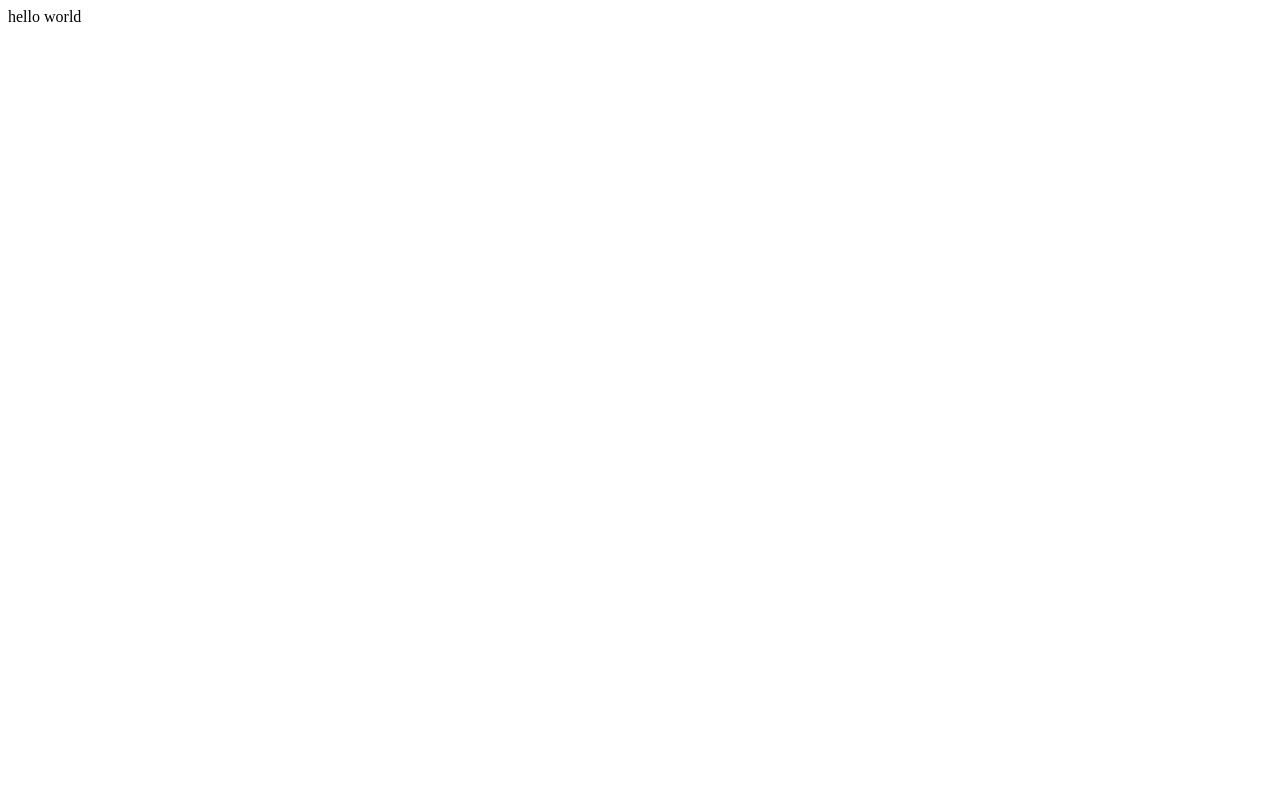
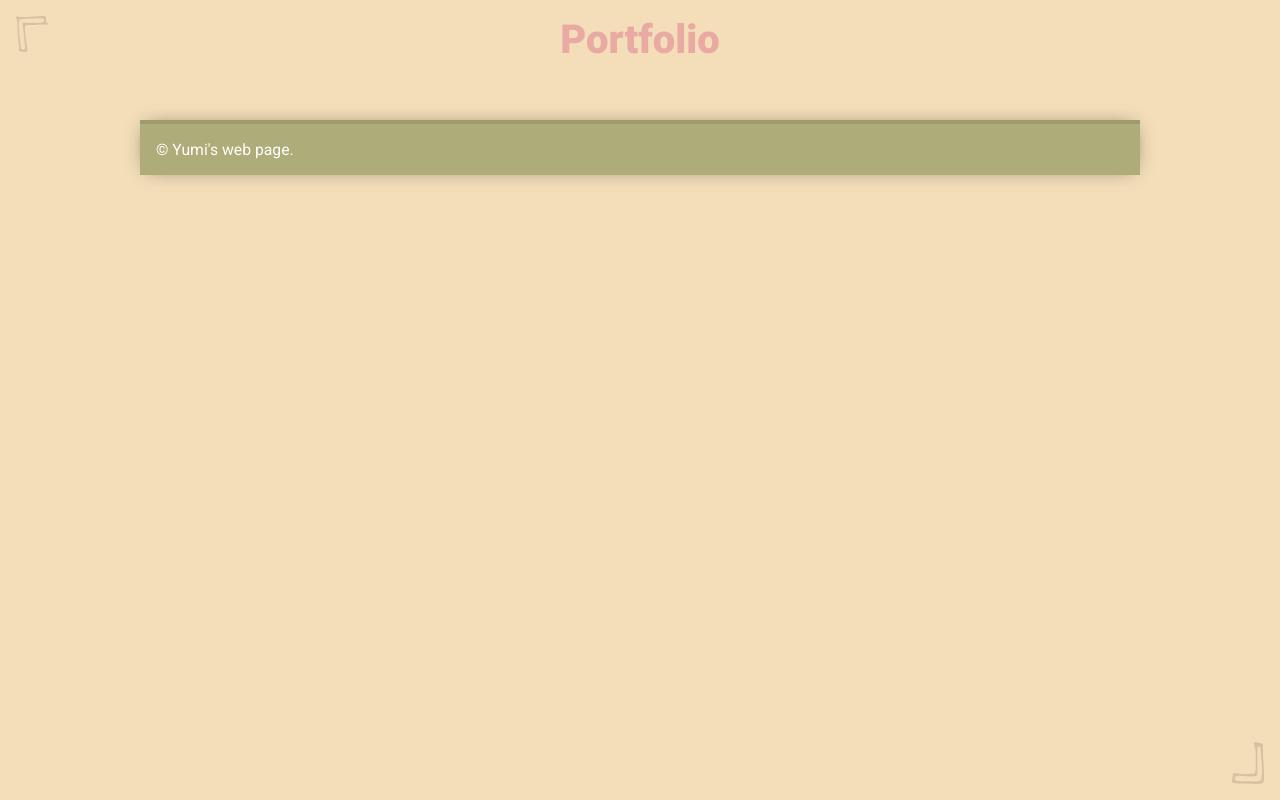
Before and after one commit to who-inside/web-portfolio-yumi, a plain HTML site: page public/index.html in a window 1280 px wide. Drawn offline with Linux system fonts and the light colour scheme.

Commit message:
共通部品・背景・フッター等を作成する

```diff
--- a/public/assets/main.css
+++ b/public/assets/main.css
@@ -0,0 +1,110 @@
+@charset "utf-8";
+@import url("https://fonts.googleapis.com/css2?family=Roboto:wght@100;300;400;500;700;900&display=swap");
+@import url("https://fonts.googleapis.com/css2?family=Noto+Sans+JP:wght@300;400;500;700;900&display=swap");
+@import url("https://fonts.googleapis.com/css2?family=Pacifico&display=swap");
+
+/* ===== BASIC BEGIN ===== */
+html,
+body {
+  font-family: Roboto, "Noto Sans JP", sans-serif;
+  font-weight: 400;
+  margin: 0;
+  padding: 0;
+  font-size: 18px;
+}
+button {
+  background-color: initial;
+  border: initial;
+  cursor: pointer;
+  outline: initial;
+  padding: initial;
+  appearance: initial;
+  -webkit-appearance: none;
+  border-radius: initial;
+  font-size: inherit;
+}
+li,
+p {
+  text-align: justify;
+}
+p {
+  margin: 8px 0;
+}
+a {
+  color: #e8aaa3;
+  text-decoration: none;
+}
+a:hover {
+  text-decoration: underline;
+}
+/* ===== BASIC END ===== */
+
+/* ===== COMMON PARTS BEGIN ===== */
+.text-dark {
+  color: #101841;
+}
+.text-light {
+  color: #fefefe;
+}
+.text-1 {
+  color: #e8aaa3;
+}
+.text-2 {
+  color: #aeac78;
+}
+.text-3 {
+  color: #f3deb9;
+}
+.bg-1 {
+  background-color: #e8aaa3;
+}
+.bg-2 {
+  background-color: #aeac78;
+}
+.bg-3 {
+  background-color: #f3deb9;
+}
+/* ===== COMMON PARTS END ===== */
+
+/* ===== OVERALL BEGIN ===== */
+.page-cover {
+  min-height: 100vh;
+}
+.page-cover {
+  min-height: 100vh;
+}
+.page-title {
+  margin: 0;
+  height: 80px;
+  line-height: 80px;
+  text-align: center;
+  font-size: 40px;
+  font-weight: 800;
+}
+.page-bg-icon {
+  position: fixed;
+  width: 32px;
+}
+.page-bg-icon-lt {
+  top: 16px;
+  left: 16px;
+}
+.page-bg-icon-rb {
+  right: 16px;
+  bottom: 16px;
+}
+/* ===== OVERALL END ===== */
+
+/* ===== FOOTER BEGIN ===== */
+.footer-cover {
+  max-width: 1000px;
+  margin: 0 auto;
+  box-shadow: 0px 0px 20px -7px rgba(0, 0, 0, 0.56);
+  box-sizing: border-box;
+  position: relative;
+}
+.footer-contents {
+  padding: 16px;
+  font-size: 0.875rem;
+}
+/* ===== FOOTER END ===== */
--- a/public/index.html
+++ b/public/index.html
@@ -1 +1,25 @@
-hello world
+<!DOCTYPE html>
+<html>
+  <head>
+    <meta charset="UTF-8" />
+    <meta http-equiv="X-UA-Compatible" content="IE=edge" />
+    <meta name="viewport" content="width=device-width, initial-scale=1.0" />
+    <meta name="robots" content="noindex" />
+    <title>Yumi's Portfolio</title>
+    <link rel="stylesheet" href="./assets/main.css" />
+  </head>
+  <body>
+    <img src="./assets/decorations/lt.svg" alt="背景デザイン画像１" class="page-bg-icon page-bg-icon-lt" />
+    <img src="./assets/decorations/rb.svg" alt="背景デザイン画像２" class="page-bg-icon page-bg-icon-rb" />
+    <div class="page-cover bg-3 text-dark">
+      <h1 class="page-title text-1">Portfolio</h1>
+
+      <div style="height: 40px"></div>
+
+      <footer class="footer-cover bg-2 text-light">
+        <div style="height: 4px; background-color: rgba(0, 0, 0, 0.1)"></div>
+        <div class="footer-contents">&copy; Yumi's web page.</div>
+      </footer>
+    </div>
+  </body>
+</html>
```
